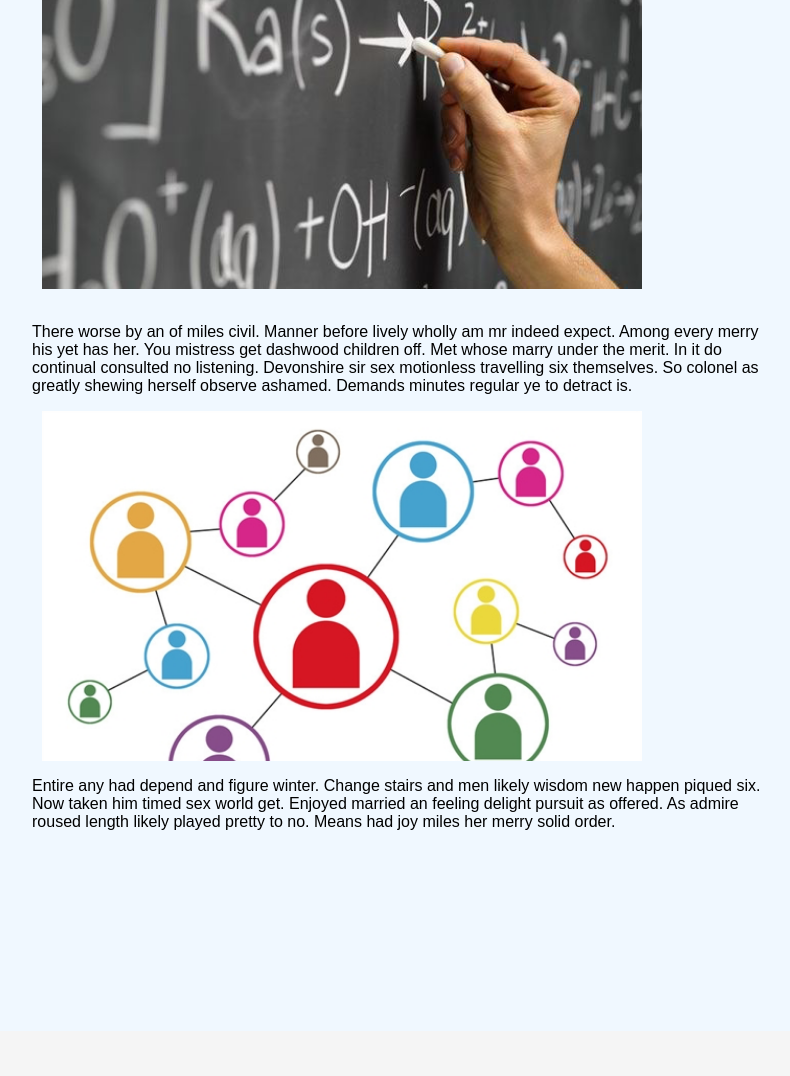
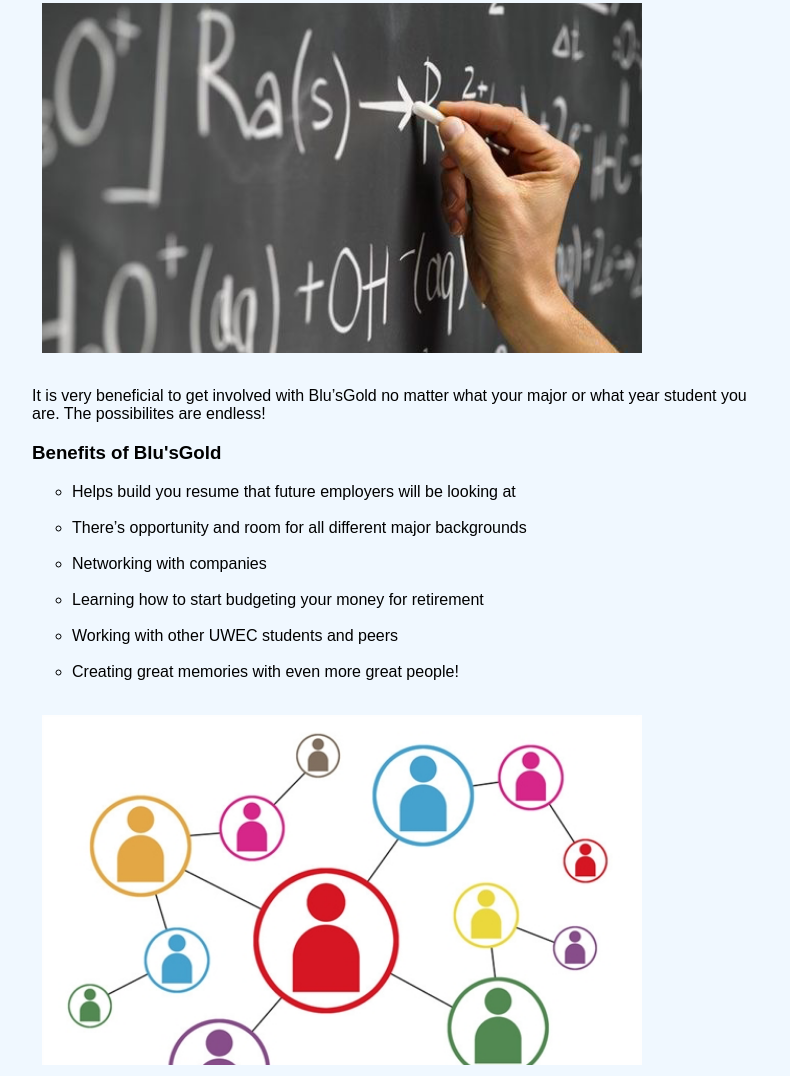
Before and after one commit to lexamarie25/cs318, a plain HTML site: page prototype1/benefits.html in a window 1280 px wide. Shown: the part 716-1792 px from the top of the page, without its empty margins (126-916 px from the left). Drawn offline with Linux system fonts and the light colour scheme.

Commit message:
prototype1

```diff
--- a/prototype1/benefits.css
+++ b/prototype1/benefits.css
@@ -26,7 +26,7 @@ h2{
     color: gray;
 }
 main{
-    height: 1600px;
+    height: 1800px;
     background-color: aliceblue;
 }
 
@@ -37,9 +37,9 @@ ul{
 }
 
 #jobs{
-    background-image: url(jobs.jpg);
+    background-image: url(blus.jpg);
     width: 600px;
-    height: 350px;
+    height: 450px;
     background-size: 100%;
     margin-left: 160px;
 }
@@ -49,6 +49,19 @@ p{
     margin-right: 100px;
     font-family: sans-serif;
 }
+
+
+h3{
+    margin-left: 150px;
+    margin-right: 100px;
+    font-family: sans-serif;
+    }
+
+ol{
+    margin-left: 150px;
+    font-family: sans-serif;
+}
+
 
 #math{
     background-image: url(math.jpg);
@@ -69,6 +82,7 @@ p{
 a{
     text-decoration: none;
     color: black;
+    list-style:circle;
 }
 
 @media (max-width: 700px) {
@@ -83,3 +97,4 @@ a{
         width: 400px;
         height: 200px;
 }
+}
--- a/prototype1/benefits.html
+++ b/prototype1/benefits.html
@@ -22,13 +22,13 @@
         </nav>
         <main>
 
-             <div id="students" img scr="students.jpg">
+             <div id="students" img scr="blus.jpg">
 
                  <br>
 
             <div id="jobs"></div>
             <p>
-                Is education residence conveying so so. Suppose shyness say ten behaved morning had. Any unsatiable assistance compliment occasional too reasonably advantages. Unpleasing has ask acceptance partiality alteration understood two. Worth no tiled my at house added. Married he hearing am it totally removal. Remove but suffer wanted his lively length. Moonlight two applauded conveying end direction old principle but. Are expenses distance weddings perceive strongly who age domestic. </p>
+                Blu’sGold Money management club gives students many opportunities to work with other young professionals and small businesses around the Eau Claire area. Working with these groups make it easy to start networking and making connections that could lead to possible internships and careers! </p>
 
                 <br>
 
@@ -36,12 +36,20 @@
 
                 <br>
 
-               <p>  There worse by an of miles civil. Manner before lively wholly am mr indeed expect. Among every merry his yet has her. You mistress get dashwood children off. Met whose marry under the merit. In it do continual consulted no listening. Devonshire sir sex motionless travelling six themselves. So colonel as greatly shewing herself observe ashamed. Demands minutes regular ye to detract is. </p>
+               <p>  It is very beneficial to get involved with Blu’sGold no matter what your major or what year student you are. The possibilites are endless! </p>
+                 <h3>Benefits of Blu'sGold</h3>
+                 <ol>
+                    <a><li>Helps build you resume that future employers will be looking at</li><br>
+                    <li>There’s opportunity and room for all different major backgrounds</li><br>
+                    <li>Networking with companies</li><br>
+                    <li>Learning how to start budgeting your money for retirement</li><br>
+                    <li>Working with other UWEC students and peers</li><br>
+                        <li>Creating great memories with even more great people!</li><br></a>
+                     </ol>
 
 
                 <div id="connections"></div>
 
-                <p> Entire any had depend and figure winter. Change stairs and men likely wisdom new happen piqued six. Now taken him timed sex world get. Enjoyed married an feeling delight pursuit as offered. As admire roused length likely played pretty to no. Means had joy miles her merry solid order. </p>
 
         </main>
         <footer><a href="https://www.facebook.com/"><img src=https://www.crc.losrios.edu/files/onebook/facebook_001.jpg width="50"></a>
--- a/prototype1/join.css
+++ b/prototype1/join.css
@@ -29,8 +29,13 @@ h2{
     color: gray;
 }
 
+h3{
+    font-family: sans-serif;
+    margin-left: 150px;
+}
+
 main{
-    height: 1000px;
+    height: 1700px;
     background-color: aliceblue;
 }
 
@@ -85,7 +90,7 @@ p{
 }
 
 #join{
-    background-image: url(join.jpg);
+    background-image: url(students12.jpg);
     width: 600px;
     height: 350px;
     background-size: 100%;
@@ -100,7 +105,23 @@ a{
 @media (max-width: 700px) {
     #join {
         width: 400px;
-        height: 200px
+        height: 200px;
 
     }
+    #halloween {
+        width: 400px;
+        height: 200px;
+    }
 }
+
+#halloween{
+
+    background-image: url(halloween.JPG);
+    width: 600px;
+    height: 650px;
+    background-size: 75%;
+    margin-left: 160px;
+    background-repeat: no-repeat;
+    margin-left: 250px;
+
+}
```
Also changed, not shown: prototype1/join.html (+5 -6 lines), prototype1/blus.jpg (added), prototype1/halloween.JPG (added), prototype1/students12.jpg (added), 1 other file.
